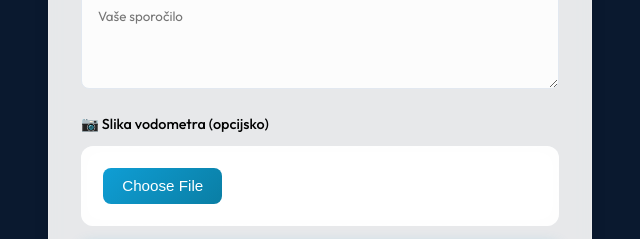
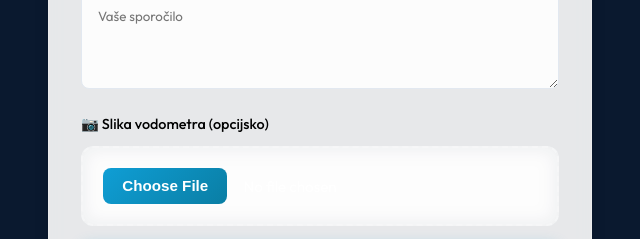
Before and after one commit to jakahrovatarss-del/arss-spletna-stran-, a website: page index.html in a window 1280 px wide. Shown: the part 5370-5609 px from the top of the page, 616-1256 px from the left. Drawn offline with Linux system fonts and the light colour scheme.

Commit message:
Popravil CSS napake

```diff
--- a/style.css
+++ b/style.css
@@ -760,7 +760,7 @@ h3 {
   border-radius: var(--radius-sm);
   font-family: inherit;
   background: rgba(255, 255, 255, 0.9);
-  translation: var(--transition);
+  transition: var(--transition);
 }
 
 .form-group input:focus,
@@ -781,7 +781,7 @@ h3 {
 
 .file-upload-input {
   color: rgba(255, 255, 255, 0.9) !important;
-  background: rgba(255, 255, 255, 0 08) !important;
+  background: rgba(255, 255, 255, 0.08) !important;
   border: 2px dashed rgba(255, 255, 255, 0.3) !important;
   border-radius: 12px !important;
   padding: 1.25rem !important;
@@ -812,7 +812,8 @@ h3 {
   border: none;
   padding: 0.6rem 1.2rem;
   border-radius: 8px;
-  cursor: pointer font-weight: 600;
+  cursor: pointer;
+  font-weight: 600;
   margin-right: 1rem;
   transition: all 0.3s ease;
 }
```
